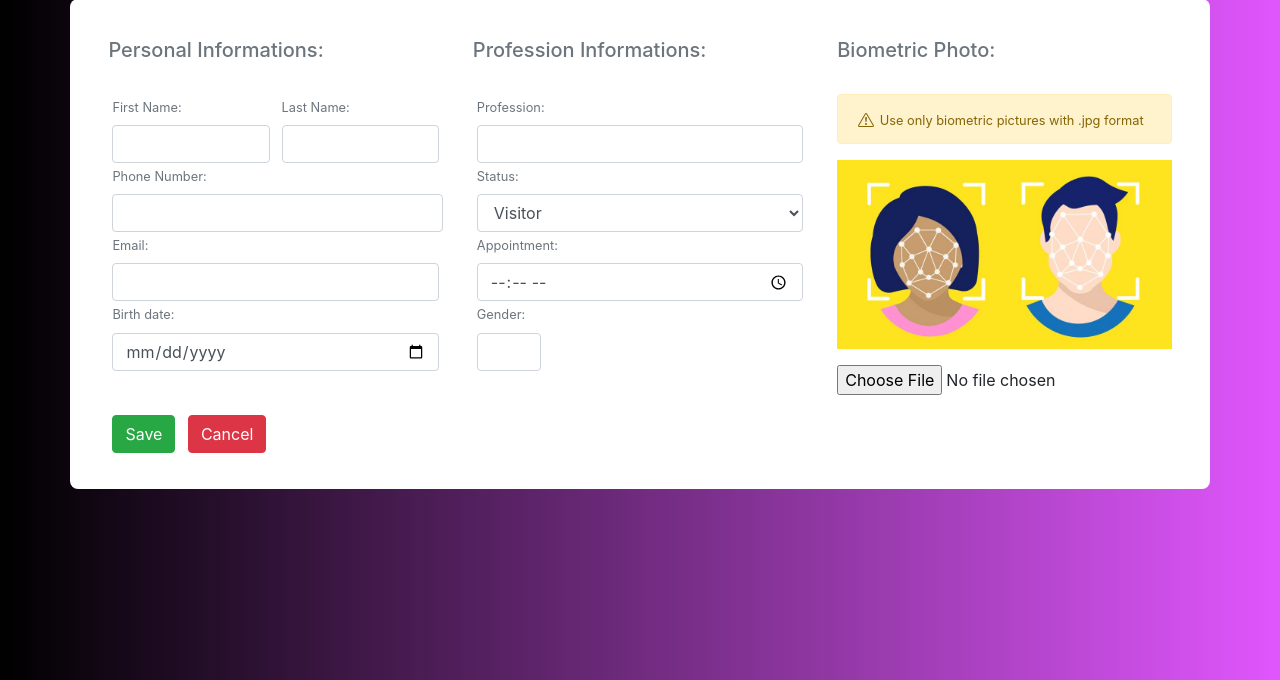
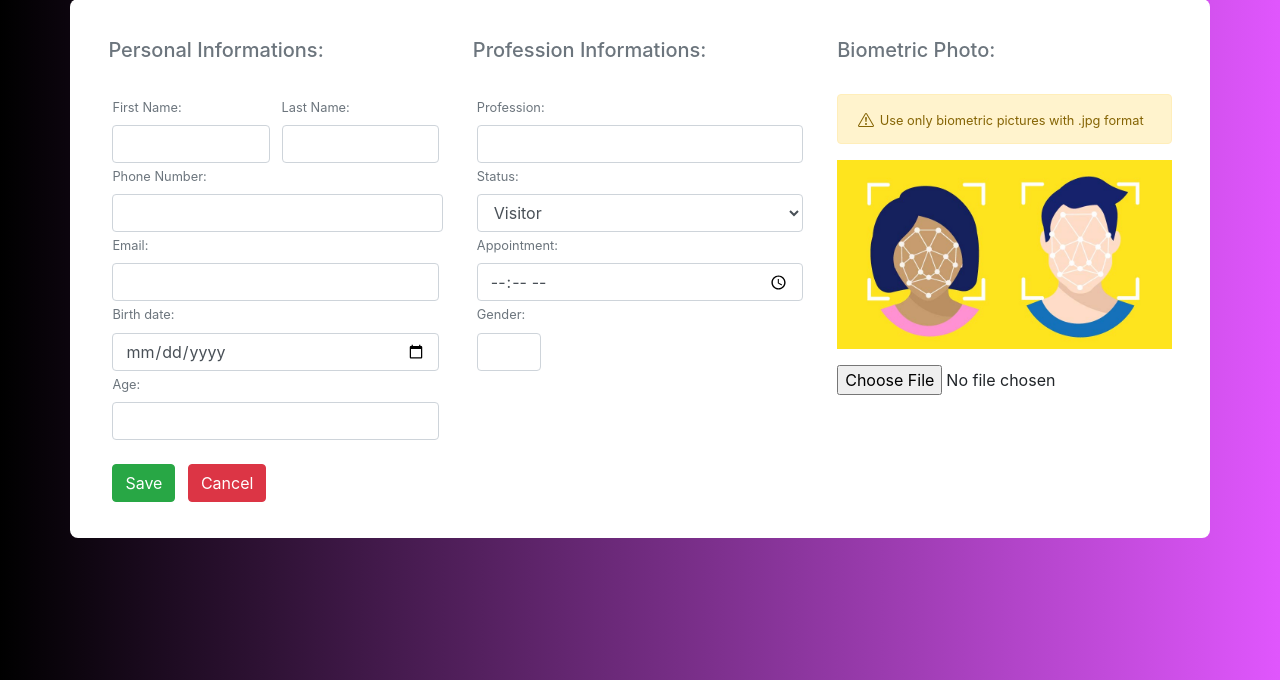
Before and after one commit to Pratham8902/GDA_Hackathon_2k23, a Django app: page /add_profile/ in a window 1280 px wide. Shown: the part 39-719 px from the top of the page. Run offline with Django 3.2, Linux system fonts and the light colour scheme; some libraries are stand-ins or nearby versions.

Commit message:
Commit 8

```diff
--- a/core/forms.py
+++ b/core/forms.py
@@ -27,3 +27,4 @@ class ProfileForm(forms.ModelForm):
         self.fields['status'].widget.attrs['class'] = 'form-control'
         #self.fields['image'].widget.attrs['class'] = 'form-control'
         self.fields['shift'].widget.attrs['class'] = 'form-control'
+        self.fields['age'].widget.attrs['class'] = 'form-control'
--- a/core/models.py
+++ b/core/models.py
@@ -20,6 +20,9 @@ class Profile(models.Model):
     image = models.ImageField()
     updated = models.DateTimeField(auto_now=True)
     shift = models.TimeField()
+    age=models.IntegerField()
+
+
     def __str__(self):
         return self.first_name +' '+self.last_name
 
--- a/core/templates/core/add_profile.html
+++ b/core/templates/core/add_profile.html
@@ -36,11 +36,11 @@
                 {% comment %} <div class="m-1" style="width: 5rem;">
                     <label class="text-muted"><small>Blood Group:</small></label>
                     {{} form.bg }
+                </div>{% endcomment %}
+                <div class="m-1">
+                    <label class="text-muted"><small>Age:</small></label>
+                    {{ form.age}}
                 </div>
-                <div class="m-1" style="width: 4rem;">
-                    <label class="form-label" for="typeNumber"><small>Age:</small></label>
-                    {{ form.age}}
-                </div> {% endcomment %}
             </div>
 
 
```
Also changed, not shown: db.sqlite3.
